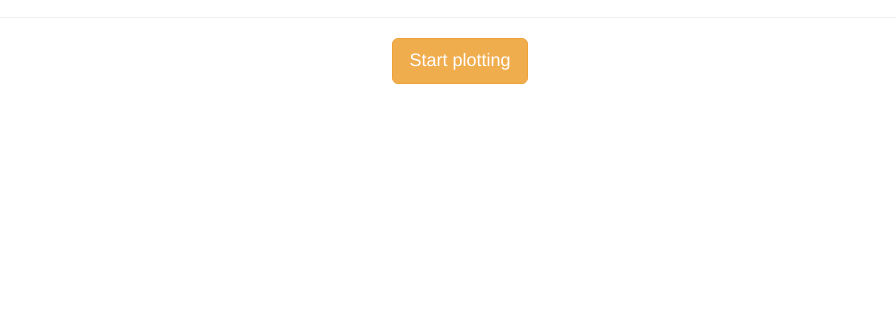
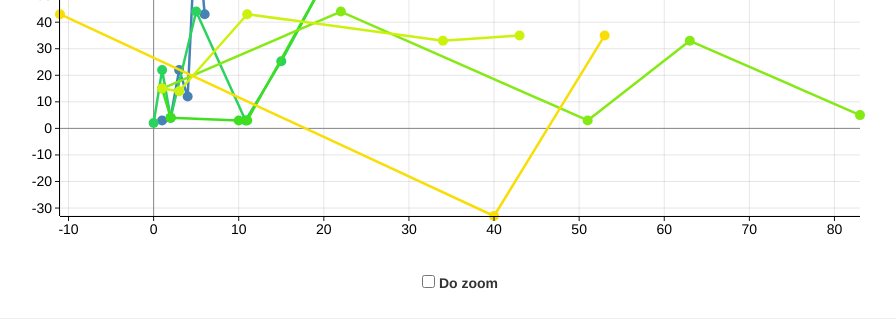
Before and after one commit to nounch/skyline, a plain HTML site: page index.html in a window 1280 px wide. Shown: the part 134-467 px from the top of the page, without its empty margins (180-1076 px from the left). Drawn offline with Linux system fonts and the light colour scheme.

Commit message:
Fix JS file name

```diff
--- a/index.html
+++ b/index.html
@@ -35,7 +35,7 @@
     </div>
 
     <script type="text/javascript" src="assets/javascripts/vendor/d3.min.js"></script>
-    <script type="text/javascript" src="assets/javascripts/skyline.js"></script>
+    <script type="text/javascript" src="assets/javascripts/skyline-0.1.2.min.js"></script>
     <script type="text/javascript" src="assets/javascripts/app.js"></script>
   </body>
 </html>
```
